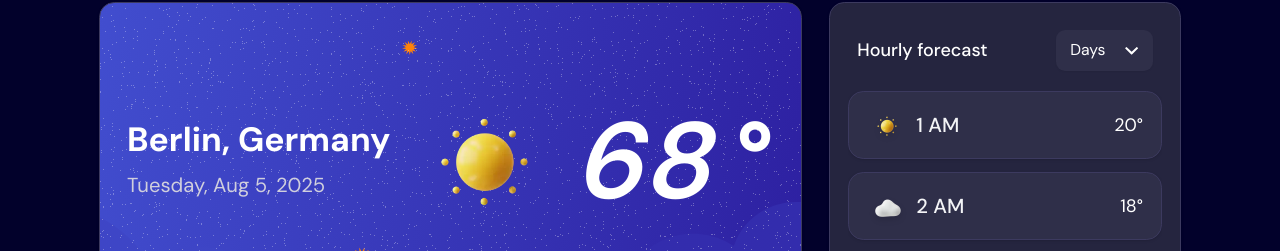
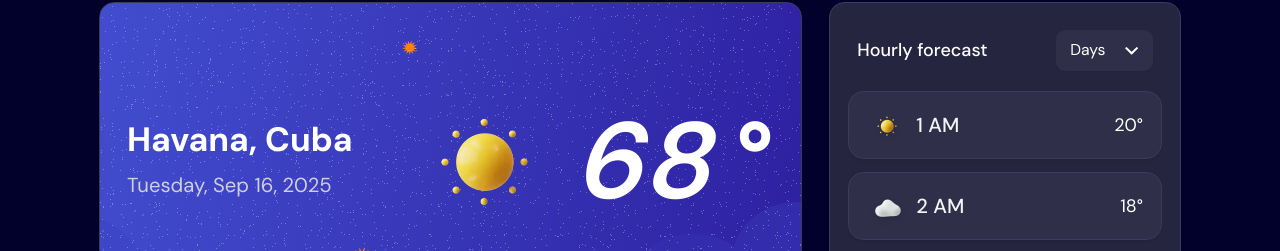
Before and after one commit to herbertDev12/weather-app, a Next.js app: page / in a window 1280 px wide. Shown: the part 415-666 px from the top of the page. Built offline with nearby package versions, Linux system fonts and the light colour scheme; no server answers.

Commit message:
feat(TodayCard): add the props for date

```diff
--- a/src/app/page.tsx
+++ b/src/app/page.tsx
@@ -11,6 +11,10 @@ import SearchBar from "@/components/shared/SearchBar";
 export default async function Home() {
   //La Habana papi
   const initialWeather = await fetchWeather(23.1136, -82.3666);
+  const country = {
+    name: 'Cuba',
+    city: 'Havana'
+  }
   console.log(initialWeather);
   return (
     <div className="text-primary px-2 sm:px-6 lg:px-10 xl:px-20 pt-8 md:pt-10 pb-16 md:pb-20">
@@ -51,7 +55,12 @@ export default async function Home() {
         {/* Left column */}
         <div className="flex-[2] flex flex-col">
           <div className="pb-4 md:pb-2">
-            <TodayCard />
+            <TodayCard
+              country={country.name}
+              city={country.city}
+              date={initialWeather.current.time}
+              temperature={initialWeather.current.temperature_2m}
+            />
           </div>
 
           <div className="grid grid-cols-2 md:grid-cols-4 md:mt-6 gap-4 pb-6">
--- a/src/components/shared/TodayCard.tsx
+++ b/src/components/shared/TodayCard.tsx
@@ -1,14 +1,17 @@
 import { Card, CardContent } from "@/components/ui/card";
+import { TodayCardProps } from "@/lib/types";
+import formateDate from "@/utils/dateformatter";
 import Image from "next/image";
 
-export default function TodayCard() {
+export default function TodayCard({country, city, date, temperature}: Readonly<TodayCardProps>) {
+  const actualDate = formateDate(date);
   return (
     <Card className="bg-[url('/bg-today-small.svg')] md:bg-[url('/bg-today-large.svg')] md:py-15 bg-cover bg-center text-primary">
       <CardContent className="flex flex-col md:flex-row justify-between items-center h-full">
         {/* Location */}
         <div className="space-y-1 text-center md:text-left mt-4 md:mt-0 md:space-y-2">
-          <h2 className="text-2xl md:text-3xl font-bold">Berlin, Germany</h2>
-          <p className="text-1xl md:text-lg text-muted-foreground">Tuesday, Aug 5, 2025</p>
+          <h2 className="text-2xl md:text-3xl font-bold">{city}, {country}</h2>
+          <p className="text-1xl md:text-lg text-muted-foreground">{actualDate}</p>
         </div>
 
         {/* Temp */}
--- /dev/null
+++ b/src/types/globals.d.ts
@@ -0,0 +1,14 @@
+declare module '*.css' {
+  const content: Record<string, string>;
+  export default content;
+}
+
+declare module '*.scss' {
+  const content: Record<string, string>;
+  export default content;
+}
+
+declare module '*.sass' {
+  const content: Record<string, string>;
+  export default content;
+}
--- /dev/null
+++ b/src/utils/dateformatter.ts
@@ -0,0 +1,11 @@
+const formateDate = (date: string): string => {
+    const actualDate = new Date(date);
+    const formatted = actualDate.toLocaleDateString("en-US", {
+        month: "short", // "Jan", "Feb", "Mar", etc.
+        day: "numeric",
+        year: "numeric",
+    });
+    return actualDate.toLocaleDateString("en-EN", { weekday: "long" }) + ", " + formatted;
+};
+
+export default formateDate;
```
Also changed, not shown: src/lib/types.ts (+7 -0 lines).
